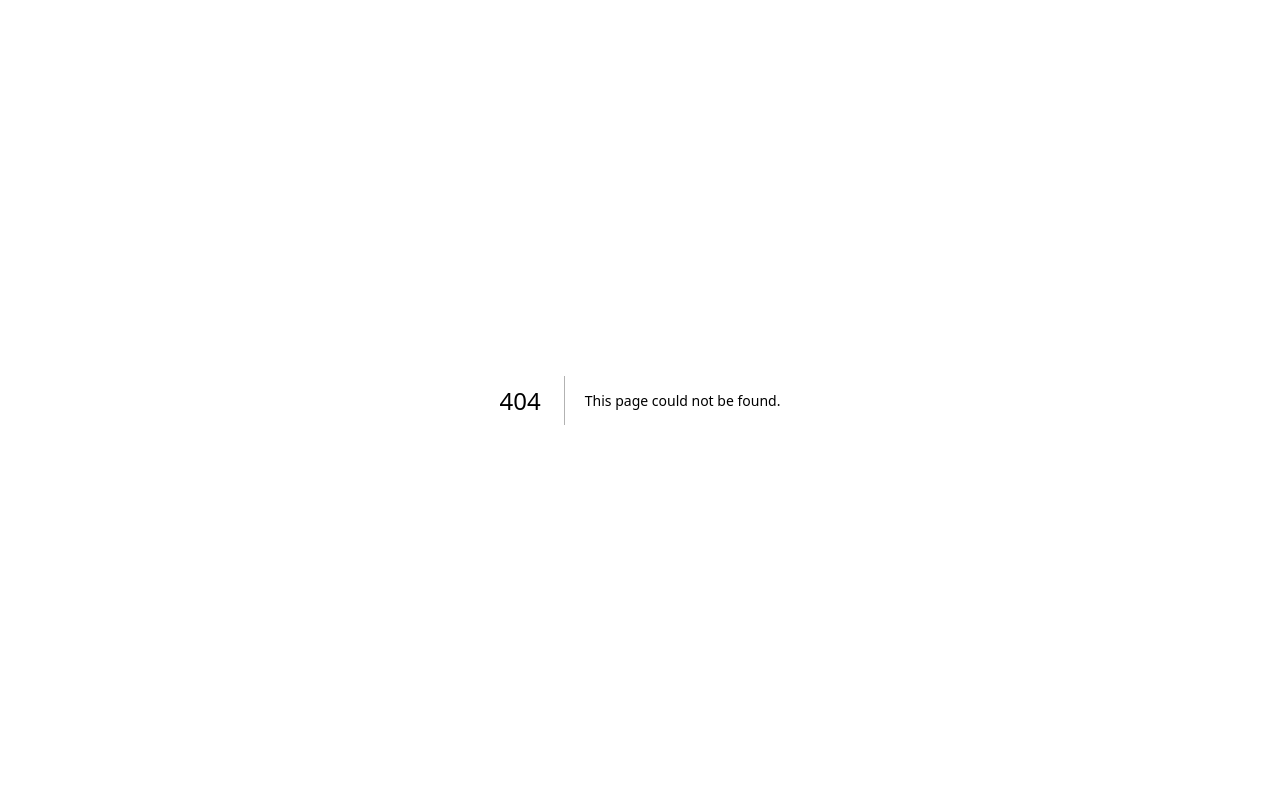
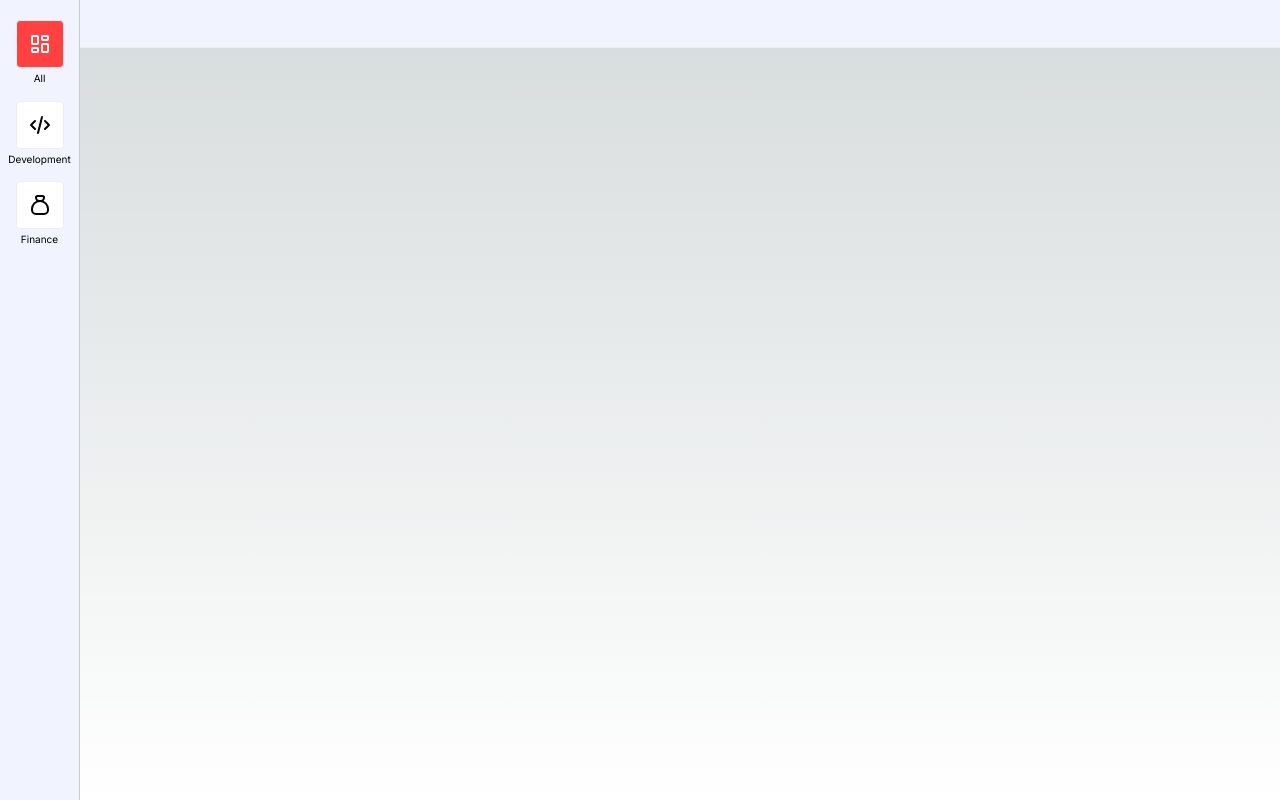
Before and after one commit to lonixchu-hk/MyDailyTools, a Next.js app: page /tools/all in a window 1280 px wide. Before the commit this address had no page. Built offline with nearby package versions, Linux system fonts and the light colour scheme.

Commit message:
Enhance Nav bar UI UX

```diff
--- a/src/nav/NavItem.tsx
+++ b/src/nav/NavItem.tsx
@@ -1,11 +1,13 @@
+import { IconCircleCheckFilled } from "@tabler/icons-react";
 import Link from "next/link";
-import React, { useState } from "react";
 
 interface Props {
-  type: "all" | "group" | "item";
+  type: "current" | "all" | "group" | "item";
   title: string;
   icon: JSX.Element;
   selectedGroup?: string | null;
+  currentGroup?: string | null;
+  currentItem?: string | null;
   href?: string | null;
   onMouseEnter?: () => void;
   onMouseLeave?: () => void;
@@ -16,8 +18,10 @@ export const NavItem = (props: Props) => {
   return (
     <div className="w-full">
       <Link
-        className={`mb-4 flex flex-col justify-center items-center`}
-        href={props.href ? props.href : "/"}
+        className={`mb-4 px-2 flex flex-col justify-center items-center ${
+          props.type == "current" ? "disabled" : ""
+        }`}
+        href={props.href ? props.href : "#"}
         onMouseEnter={props.onMouseEnter}
         onMouseLeave={props.onMouseLeave}
         onClick={props.onClick}
@@ -26,13 +30,29 @@ export const NavItem = (props: Props) => {
           className={`${
             props.type == "all"
               ? "bg-[#ff4141] text-white hover:bg-[#c90000] hover:text-white"
+              : props.type == "current"
+              ? "bg-[#cfc6b9] text-white"
+              : (props.type == "group" && props.currentGroup == props.title) ||
+                (props.type == "item" && props.currentItem == props.title)
+              ? "bg-[#4671f8] text-white"
               : props.selectedGroup == null ||
                 props.selectedGroup != props.title
-              ? "bg-white text-black hover:bg-[#4671f8] hover:text-white"
-              : "bg-[#4671f8] text-white"
-          } w-12 h-12 rounded mb-1 flex flex-col justify-center items-center border border-[#ededed]`}
+              ? "bg-white text-black hover:bg-[#9cb0f1] hover:text-white"
+              : "bg-[#9cb0f1] text-white"
+          } w-12 h-12 relative rounded mb-1 flex flex-col justify-center items-center border border-[#ededed]`}
         >
           {props.icon}
+          {props.type == "current" ? (
+            <div className="absolute right-[-10px] bottom-[-5px] rounded-sm bg-white text-[#e7700d] text-[10px] px-1">
+              Using
+            </div>
+          ) : null}
+          {(props.type == "group" && props.currentGroup == props.title) ||
+          (props.type == "item" && props.currentItem == props.title) ? (
+            <div className="absolute right-[-5px] bottom-[-5px] rounded-full bg-white">
+              <IconCircleCheckFilled color="#e7700d" size="17" />
+            </div>
+          ) : null}
         </div>
         <div className="text-[10px] text-center leading-tight">
           {props.title}
--- a/src/nav/SideNavContainer.tsx
+++ b/src/nav/SideNavContainer.tsx
@@ -1,9 +1,14 @@
 import React, { useEffect, useState } from "react";
 import { NavItem } from "./NavItem";
-import toolsData from "../tools_data";
+import { toolsData, ITool } from "../tools_data";
 import { IconLayoutDashboard } from "@tabler/icons-react";
 
-export const SideNavContainer = () => {
+interface Props {
+  currentGroup: string | null;
+  currentItem: ITool | null;
+}
+
+export const SideNavContainer = (props: Props) => {
   const [showSubMenu, setShowSubMenu] = useState(false);
   const [clickKeepShowSubMenu, setClickKeepShowSubMenu] = useState(false);
   const [hoverMenu, setHoverMenu] = useState<string | null>(null);
@@ -12,6 +17,7 @@ export const SideNavContainer = () => {
   const enterMenuItem = (menuName: string | null) => {
     setShowSubMenu(true);
     setHoverMenu(menuName);
+    setSelectedGroup(menuName ?? "");
   };
 
   const leaveMenuItem = () => {
@@ -22,23 +28,41 @@ export const SideNavContainer = () => {
   };
 
   useEffect(() => {
-    setClickKeepShowSubMenu(selectedGroup !== "");
+    if (selectedGroup == "" && !clickKeepShowSubMenu) {
+      setShowSubMenu(false);
+      setHoverMenu(null);
+    } else {
+      setShowSubMenu(true);
+      setHoverMenu(selectedGroup);
+    }
   }, [selectedGroup]);
 
+  useEffect(() => {
+    if (!clickKeepShowSubMenu) {
+      setSelectedGroup("");
+    }
+  }, [clickKeepShowSubMenu]);
+
   return (
-    <div onMouseLeave={() => leaveMenuItem()}>
+    <div>
       {/* Menu */}
-      <div className="h-screen w-20 bg-[#f1f4ff] z-20 py-5">
-        <div
-          className="flex flex-col items-center"
-          onMouseLeave={() => leaveMenuItem()}
-        >
+      <div className="h-screen w-20 bg-[#f1f4ff] z-20 py-5 border-r border-[#cdcdcd]">
+        <div className="flex flex-col items-center">
+          {props.currentItem ? (
+            <div className="flex flex-col items-center">
+              <NavItem
+                type="current"
+                title={props.currentItem.name}
+                icon={props.currentItem.icon}
+              />
+              <div className="border-b border-[#cdcdcd] w-12 mb-4"></div>
+            </div>
+          ) : null}
           <NavItem
             type="all"
             title="All"
             icon={<IconLayoutDashboard />}
-            href="/"
-            onMouseEnter={() => leaveMenuItem()}
+            href="/tools/all"
           />
           {toolsData.map((item, index) => (
             <NavItem
@@ -47,9 +71,15 @@ export const SideNavContainer = () => {
               title={item.name}
               icon={item.icon}
               selectedGroup={selectedGroup}
-              onMouseEnter={() => enterMenuItem(item.name)}
+              currentGroup={props.currentGroup}
+              onMouseEnter={() => {
+                enterMenuItem(item.name);
+                if (clickKeepShowSubMenu) {
+                  setSelectedGroup(item.name);
+                }
+              }}
               onClick={() => {
-                setSelectedGroup(selectedGroup == item.name ? "" : item.name);
+                setClickKeepShowSubMenu(!clickKeepShowSubMenu);
               }}
             />
           ))}
@@ -60,20 +90,12 @@ export const SideNavContainer = () => {
       <div
         className={`${
           showSubMenu ? "opacity-100 visible" : "opacity-0 invisible"
-        } transition-all duration-100 absolute left-20 top-0 z-10 h-screen w-[calc(100%-5rem)] bg-[#00000020]`}
-        onClick={() => {
-          setClickKeepShowSubMenu(false);
-          setSelectedGroup("");
-          setShowSubMenu(false);
-          setHoverMenu(null);
-        }}
-        onMouseEnter={() => leaveMenuItem()}
+        } transition-all duration-100 absolute left-20 top-0 z-10 h-screen w-[calc(100%-5rem)] bg-[#00000020] flex`}
       >
         {/* Sub Menu */}
         <div
-          className=" h-screen w-20 bg-[#f1f4ff] z-20 p-2 py-5 flex flex-col items-center border-l-2 border-[#ddd]"
+          className=" h-screen w-20 bg-[#f1f4ff] z-20 p-2 py-5 flex flex-col items-center"
           onMouseEnter={() => enterMenuItem(hoverMenu)}
-          onMouseLeave={() => leaveMenuItem()}
         >
           {toolsData.map((item, index) =>
             hoverMenu == item.name
@@ -83,14 +105,32 @@ export const SideNavContainer = () => {
                     type="item"
                     title={subItem.name}
                     icon={subItem.icon}
-                    group={item.name}
-                    // onMouseEnter={() => setShowSubMenu(true)}
-                    // onMouseLeave={() => setShowSubMenu(false)}
+                    currentItem={
+                      props.currentItem ? props.currentItem.name : ""
+                    }
+                    onClick={() => {
+                      setClickKeepShowSubMenu(false);
+                      setShowSubMenu(false);
+                      setHoverMenu(null);
+                    }}
+                    href={subItem.href}
                   />
                 ))
               : null
           )}
         </div>
+        {/* buffer */}
+        <div className="h-screen w-20" />
+        {/* overlay */}
+        <div
+          className="h-screen w-[calc(100%-5rem)]"
+          onClick={() => {
+            setClickKeepShowSubMenu(false);
+          }}
+          onMouseEnter={() =>
+            !clickKeepShowSubMenu ? setSelectedGroup("") : null
+          }
+        />
       </div>
     </div>
   );
--- /dev/null
+++ b/src/nav/TitleBar.tsx
@@ -0,0 +1,17 @@
+import { ITool } from "@/tools_data";
+import React from "react";
+
+interface Props {
+  currentGroup: string | null;
+  currentItem: ITool | null;
+}
+
+export const TitleBar = (props: Props) => {
+  return (
+    <div className="h-12 w-full bg-[#f1f4ff] border-b border-[#ededed] flex items-center justify-start px-5">
+      {props.currentItem
+        ? `${props.currentGroup} > ${props.currentItem.name}`
+        : null}
+    </div>
+  );
+};
--- a/src/pages/_app.tsx
+++ b/src/pages/_app.tsx
@@ -1,6 +1,41 @@
+import { SideNavContainer } from "@/nav/SideNavContainer";
+import { TitleBar } from "@/nav/TitleBar";
 import "@/pages/styles/globals.css";
+import { ITool, toolsData } from "@/tools_data";
 import type { AppProps } from "next/app";
+import { Inter } from "next/font/google";
+import { useRouter } from "next/router";
+import { useEffect, useState } from "react";
+
+const inter = Inter({ subsets: ["latin"] });
 
 export default function App({ Component, pageProps }: AppProps) {
-  return <Component {...pageProps} />;
+  const router = useRouter();
+  const [currentGroup, setCurrentGroup] = useState<string | null>(null);
+  const [currentItem, setCurrentItem] = useState<ITool | null>(null);
+  useEffect(() => {
+    const getCurrentPageItem = () => {
+      setCurrentGroup(null);
+      setCurrentItem(null);
+      toolsData.map((item) =>
+        item.tools.map((subItem) => {
+          if (subItem.href == router.pathname) {
+            setCurrentGroup(item.name);
+            setCurrentItem(subItem);
+          }
+        })
+      );
+    };
+    getCurrentPageItem();
+  }, [router.pathname]);
+
+  return (
+    <main className={`h-screen w-screen flex ${inter.className}`}>
+      <SideNavContainer currentGroup={currentGroup} currentItem={currentItem} />
+      <div className="h-screen w-full flex flex-col justify-start items-left">
+        <TitleBar currentGroup={currentGroup} currentItem={currentItem} />
+        <Component {...pageProps} />
+      </div>
+    </main>
+  );
 }
--- a/src/pages/index.tsx
+++ b/src/pages/index.tsx
@@ -6,10 +6,5 @@ import { MainContent } from "./main";
 const inter = Inter({ subsets: ["latin"] });
 
 export default function Home() {
-  return (
-    <main className={`h-screen w-screen flex ${inter.className}`}>
-      <SideNavContainer />
-      <MainContent />
-    </main>
-  );
+  return <div>Welcome to Tools Center</div>;
 }
--- a/src/pages/main.tsx
+++ b/src/pages/main.tsx
@@ -1,5 +1,10 @@
+import { TitleBar } from "@/nav/TitleBar";
 import React from "react";
 
 export const MainContent = () => {
-  return <div className="h-screen w-full">main</div>;
+  return (
+    <div className="h-screen w-full flex flex-col justify-start items-center">
+      <TitleBar />
+    </div>
+  );
 };
--- a/src/pages/styles/globals.css
+++ b/src/pages/styles/globals.css
@@ -31,3 +31,7 @@ body {
     text-wrap: balance;
   }
 }
+
+a.disabled {
+  pointer-events: none;
+}
--- /dev/null
+++ b/src/pages/tools/all/index.tsx
@@ -0,0 +1,5 @@
+import React from "react";
+
+export default () => {
+  return <div></div>;
+};
--- a/src/pages/tools/json-formatter/index.tsx
+++ b/src/pages/tools/json-formatter/index.tsx
@@ -1,5 +1,5 @@
 import React from "react";
 
-export const JsonFormatter = () => {
-  return <div>JsonFormatterIndex</div>;
+export default () => {
+  return <div></div>;
 };
--- a/src/tools_data.tsx
+++ b/src/tools_data.tsx
@@ -4,10 +4,14 @@ import {
   IconCoins,
   IconMoneybag,
 } from "@tabler/icons-react";
-import { JsonFormatter } from "./pages/tools/json-formatter";
-import { CurrencyConverter } from "./pages/tools/currency-converter";
 
-const toolsData = [
+export interface ITool {
+  name: string;
+  icon: JSX.Element;
+  href: string;
+}
+
+export const toolsData = [
   {
     name: "Development",
     icon: <IconCode />,
@@ -15,7 +19,7 @@ const toolsData = [
       {
         name: "Json Formatter",
         icon: <IconJson />,
-        tool: <JsonFormatter />,
+        href: "/tools/json-formatter",
       },
     ],
   },
@@ -26,10 +30,8 @@ const toolsData = [
       {
         name: "Currency Converter",
         icon: <IconCoins />,
-        tool: <CurrencyConverter />,
+        href: "/tools/currency-converter",
       },
     ],
   },
 ];
-
-export default toolsData;
```
